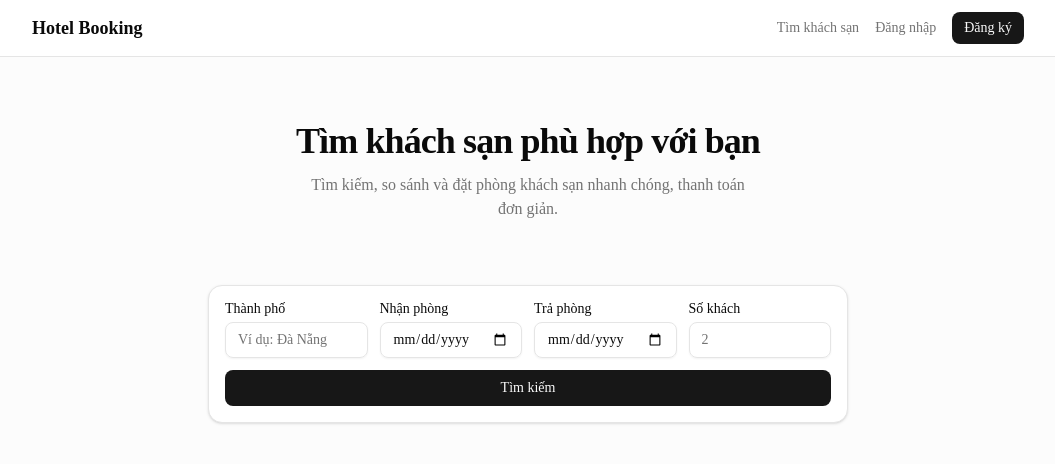
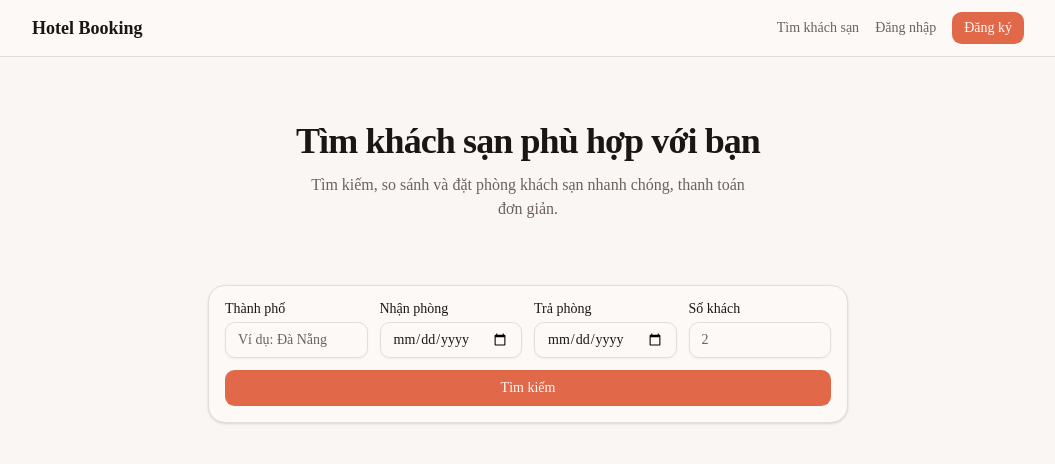
Before and after one commit to doujima26/hotel-management-system, a Next.js app in the folder frontend/: page / in a window 1280 px wide. Shown: the top 464 px of the page, without its empty margins (112-1167 px from the left). Built offline with nearby package versions, Linux system fonts and the light colour scheme.

Commit message:
style(frontend): doi theme mau sang tong coral am

```diff
--- a/frontend/src/app/globals.css
+++ b/frontend/src/app/globals.css
@@ -46,75 +46,79 @@
   --radius-2xl: calc(var(--radius) * 1.8);
   --radius-3xl: calc(var(--radius) * 2.2);
   --radius-4xl: calc(var(--radius) * 2.6);
+
+  /* Hallmark design system (xem DESIGN.md) - easing rieng thay the mac dinh trinh duyet */
+  --ease-out: cubic-bezier(0.16, 1, 0.3, 1);
 }
 
+/* Hallmark design system - theme Coral (xem DESIGN.md): paper/ink am, 1 accent coral duy nhat */
 :root {
-  --background: oklch(1 0 0);
-  --foreground: oklch(0.145 0 0);
-  --card: oklch(1 0 0);
-  --card-foreground: oklch(0.145 0 0);
-  --popover: oklch(1 0 0);
-  --popover-foreground: oklch(0.145 0 0);
-  --primary: oklch(0.205 0 0);
-  --primary-foreground: oklch(0.985 0 0);
-  --secondary: oklch(0.97 0 0);
-  --secondary-foreground: oklch(0.205 0 0);
-  --muted: oklch(0.97 0 0);
-  --muted-foreground: oklch(0.556 0 0);
-  --accent: oklch(0.97 0 0);
-  --accent-foreground: oklch(0.205 0 0);
-  --destructive: oklch(0.577 0.245 27.325);
-  --border: oklch(0.922 0 0);
-  --input: oklch(0.922 0 0);
-  --ring: oklch(0.708 0 0);
+  --background: oklch(0.985 0.004 60);
+  --foreground: oklch(0.205 0.008 40);
+  --card: oklch(0.995 0.003 60);
+  --card-foreground: oklch(0.205 0.008 40);
+  --popover: oklch(0.995 0.003 60);
+  --popover-foreground: oklch(0.205 0.008 40);
+  --primary: oklch(0.66 0.16 35);
+  --primary-foreground: oklch(0.99 0.005 35);
+  --secondary: oklch(0.955 0.008 55);
+  --secondary-foreground: oklch(0.25 0.01 40);
+  --muted: oklch(0.955 0.006 55);
+  --muted-foreground: oklch(0.5 0.015 40);
+  --accent: oklch(0.94 0.02 40);
+  --accent-foreground: oklch(0.25 0.01 40);
+  --destructive: oklch(0.577 0.22 25);
+  --border: oklch(0.9 0.008 50);
+  --input: oklch(0.9 0.008 50);
+  --ring: oklch(0.66 0.16 35);
   --chart-1: oklch(0.87 0 0);
   --chart-2: oklch(0.556 0 0);
   --chart-3: oklch(0.439 0 0);
   --chart-4: oklch(0.371 0 0);
   --chart-5: oklch(0.269 0 0);
-  --radius: 0.625rem;
-  --sidebar: oklch(0.985 0 0);
-  --sidebar-foreground: oklch(0.145 0 0);
-  --sidebar-primary: oklch(0.205 0 0);
-  --sidebar-primary-foreground: oklch(0.985 0 0);
-  --sidebar-accent: oklch(0.97 0 0);
-  --sidebar-accent-foreground: oklch(0.205 0 0);
-  --sidebar-border: oklch(0.922 0 0);
-  --sidebar-ring: oklch(0.708 0 0);
+  --radius: 0.75rem;
+  --sidebar: oklch(0.98 0.004 60);
+  --sidebar-foreground: oklch(0.22 0.008 40);
+  --sidebar-primary: oklch(0.66 0.16 35);
+  --sidebar-primary-foreground: oklch(0.99 0.005 35);
+  --sidebar-accent: oklch(0.94 0.015 45);
+  --sidebar-accent-foreground: oklch(0.25 0.01 40);
+  --sidebar-border: oklch(0.9 0.008 50);
+  --sidebar-ring: oklch(0.66 0.16 35);
 }
 
 .dark {
-  --background: oklch(0.145 0 0);
-  --foreground: oklch(0.985 0 0);
-  --card: oklch(0.205 0 0);
-  --card-foreground: oklch(0.985 0 0);
-  --popover: oklch(0.205 0 0);
-  --popover-foreground: oklch(0.985 0 0);
-  --primary: oklch(0.922 0 0);
-  --primary-foreground: oklch(0.205 0 0);
-  --secondary: oklch(0.269 0 0);
-  --secondary-foreground: oklch(0.985 0 0);
-  --muted: oklch(0.269 0 0);
-  --muted-foreground: oklch(0.708 0 0);
-  --accent: oklch(0.269 0 0);
-  --accent-foreground: oklch(0.985 0 0);
-  --destructive: oklch(0.704 0.191 22.216);
-  --border: oklch(1 0 0 / 10%);
-  --input: oklch(1 0 0 / 15%);
-  --ring: oklch(0.556 0 0);
+  --background: oklch(0.16 0.01 40);
+  --foreground: oklch(0.97 0.005 60);
+  --card: oklch(0.21 0.012 40);
+  --card-foreground: oklch(0.97 0.005 60);
+  --popover: oklch(0.21 0.012 40);
+  --popover-foreground: oklch(0.97 0.005 60);
+  --primary: oklch(0.68 0.17 35);
+  --primary-foreground: oklch(0.15 0.01 35);
+  --secondary: oklch(0.27 0.012 40);
+  --secondary-foreground: oklch(0.95 0.005 60);
+  --muted: oklch(0.27 0.012 40);
+  --muted-foreground: oklch(0.68 0.015 50);
+  --accent: oklch(0.3 0.02 40);
+  --accent-foreground: oklch(0.95 0.005 60);
+  --destructive: oklch(0.7 0.2 25);
+  --border: oklch(1 0 0 / 12%);
+  --input: oklch(1 0 0 / 16%);
+  --ring: oklch(0.68 0.17 35);
   --chart-1: oklch(0.87 0 0);
   --chart-2: oklch(0.556 0 0);
   --chart-3: oklch(0.439 0 0);
   --chart-4: oklch(0.371 0 0);
   --chart-5: oklch(0.269 0 0);
-  --sidebar: oklch(0.205 0 0);
-  --sidebar-foreground: oklch(0.985 0 0);
-  --sidebar-primary: oklch(0.488 0.243 264.376);
-  --sidebar-primary-foreground: oklch(0.985 0 0);
-  --sidebar-accent: oklch(0.269 0 0);
-  --sidebar-accent-foreground: oklch(0.985 0 0);
-  --sidebar-border: oklch(1 0 0 / 10%);
-  --sidebar-ring: oklch(0.556 0 0);
+  --sidebar: oklch(0.19 0.01 40);
+  --sidebar-foreground: oklch(0.95 0.005 60);
+  --sidebar-primary: oklch(0.68 0.17 35);
+  --sidebar-primary-foreground: oklch(0.15 0.01 35);
+  --sidebar-accent: oklch(0.28 0.015 40);
+  --sidebar-accent-foreground: oklch(0.95 0.005 60);
+  --sidebar-border: oklch(1 0 0 / 12%);
+  --sidebar-ring: oklch(0.68 0.17 35);
 }
 
 @layer base {
```
